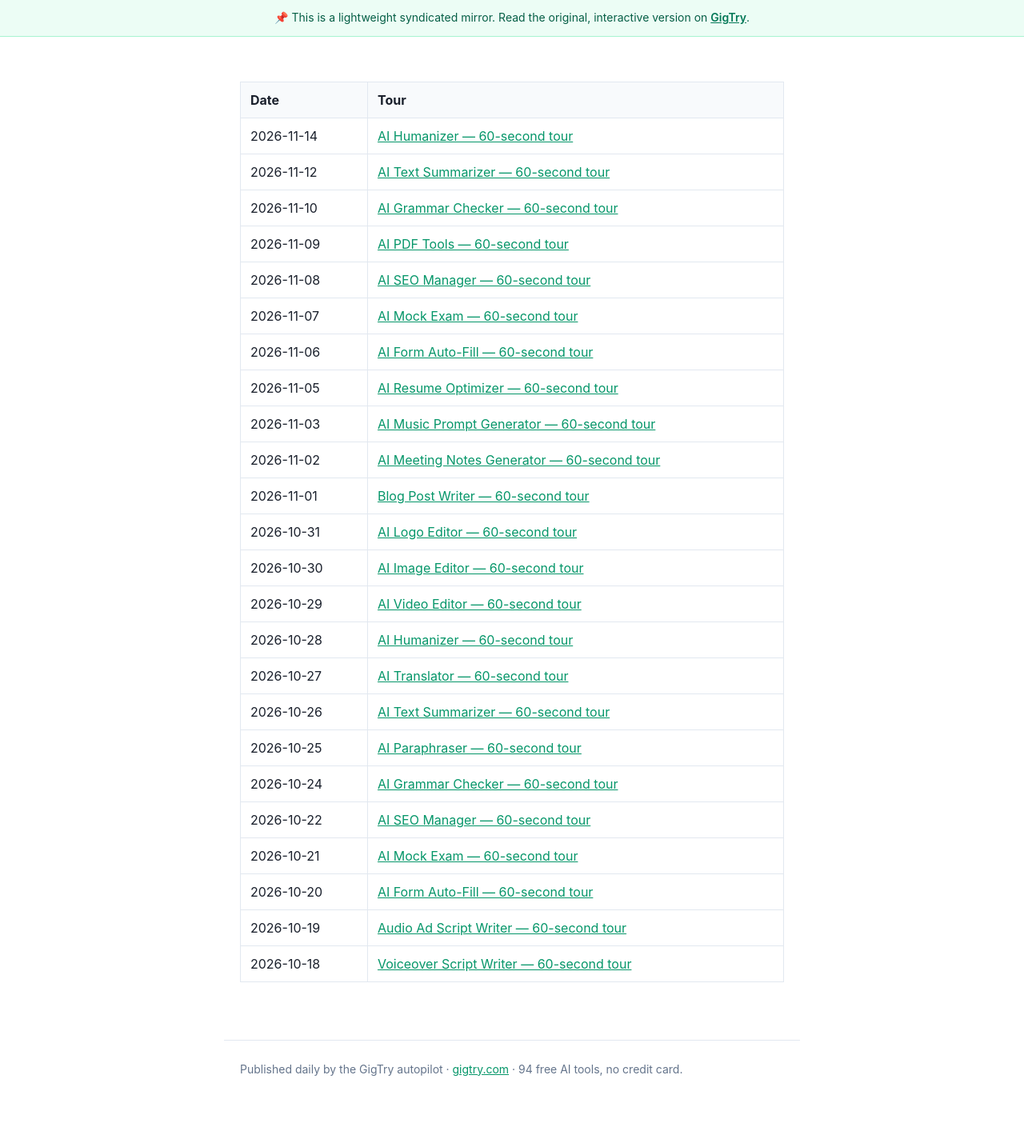
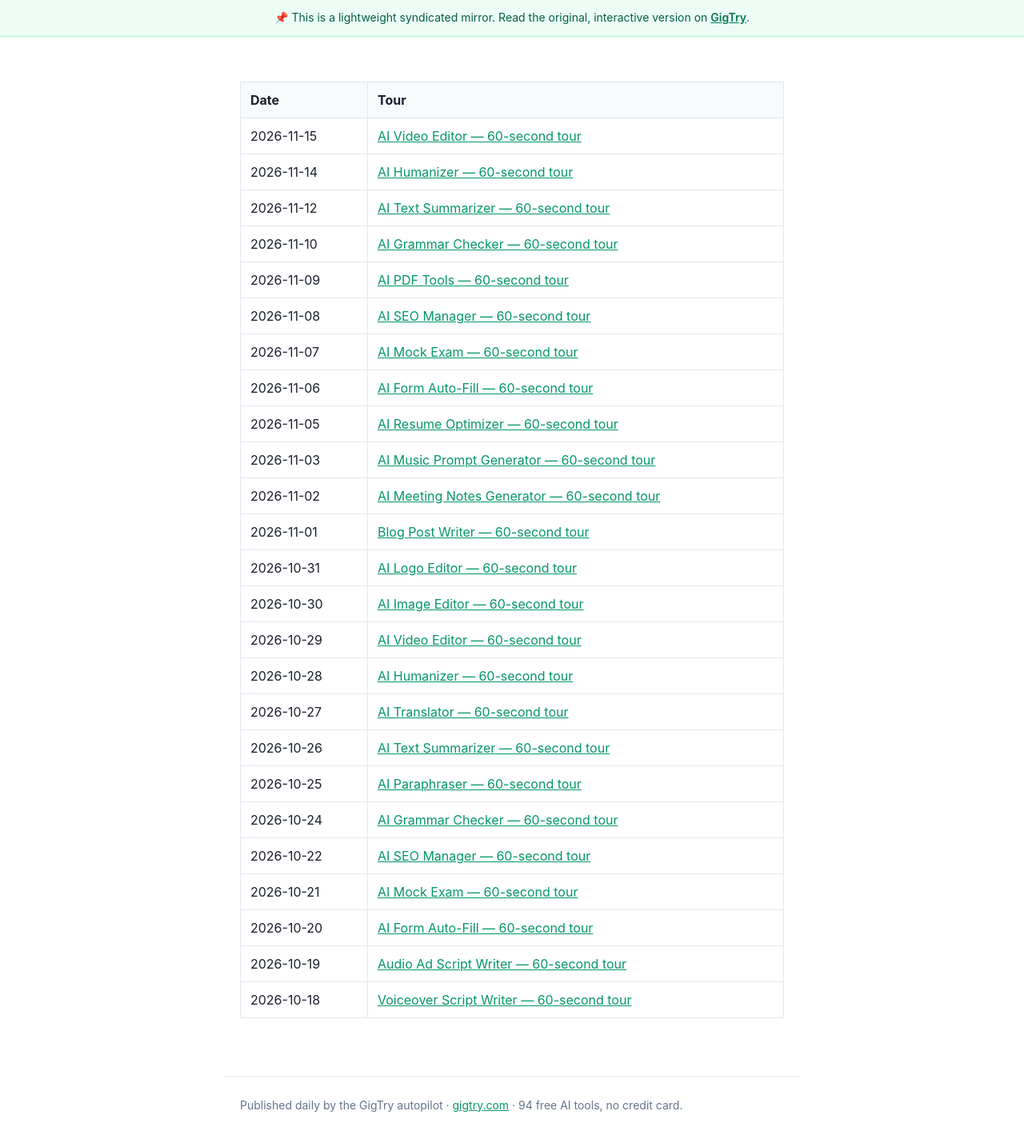
Before and after one commit to gigtryinfo-dev/gigtry-public, a Jekyll site: the page built from posts/daily/index.md, in a window 1280 px wide. Shown: the whole page at 80% size. Built offline with Jekyll 4.4.1, drawn with Linux system fonts in a browser that asks for light colours; before the commit the page ends 1389 px from its top, so only the background shows below that.

Commit message:
daily index: 2026-11-15

```diff
--- a/posts/daily/index.md
+++ b/posts/daily/index.md
@@ -7,6 +7,7 @@ mirror: gigtry-public
 
 | Date | Tour |
 |------|------|
+| 2026-11-15 | [AI Video Editor — 60-second tour](https://gigtryinfo-dev.github.io/gigtry-public/posts/daily/2026-11-15-ai-video-editor.html) |
 | 2026-11-14 | [AI Humanizer — 60-second tour](https://gigtryinfo-dev.github.io/gigtry-public/posts/daily/2026-11-14-ai-humanizer.html) |
 | 2026-11-12 | [AI Text Summarizer — 60-second tour](https://gigtryinfo-dev.github.io/gigtry-public/posts/daily/2026-11-12-text-summarizer.html) |
 | 2026-11-10 | [AI Grammar Checker — 60-second tour](https://gigtryinfo-dev.github.io/gigtry-public/posts/daily/2026-11-10-grammar-checker.html) |
```
